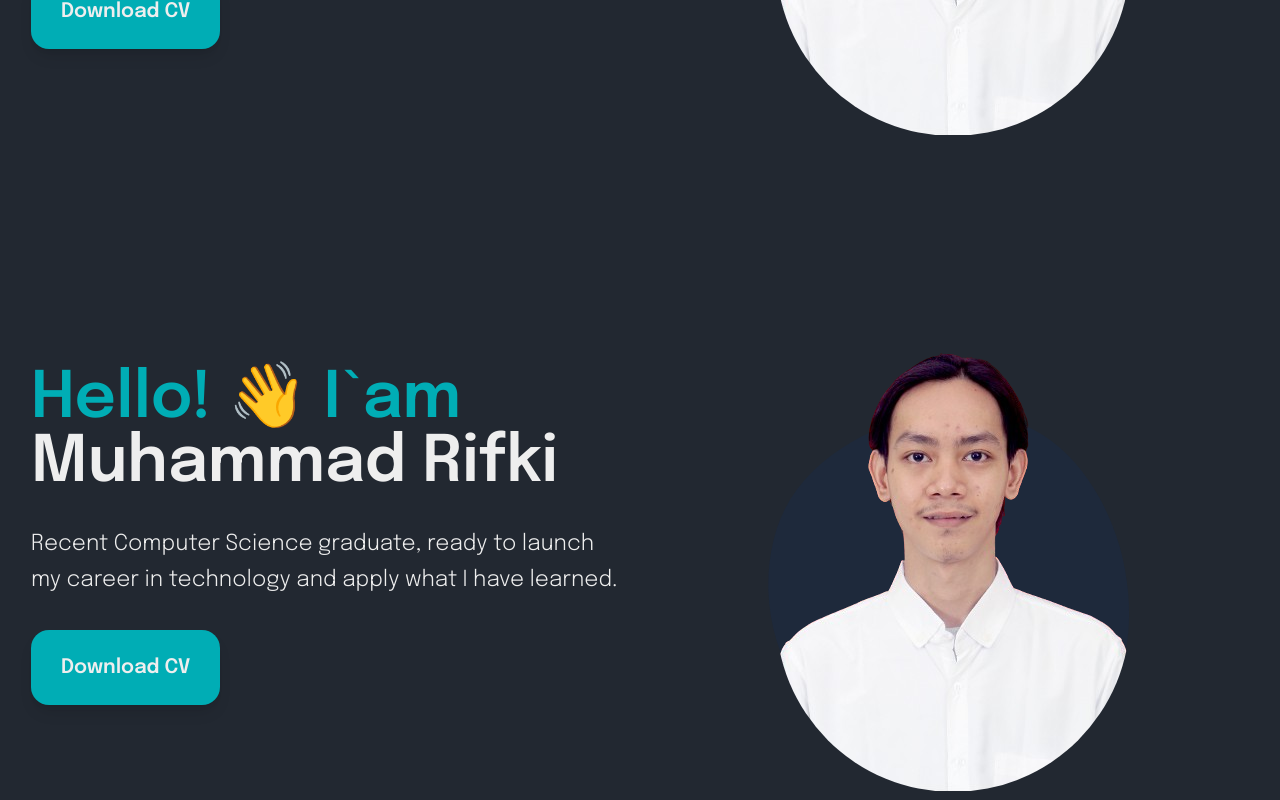
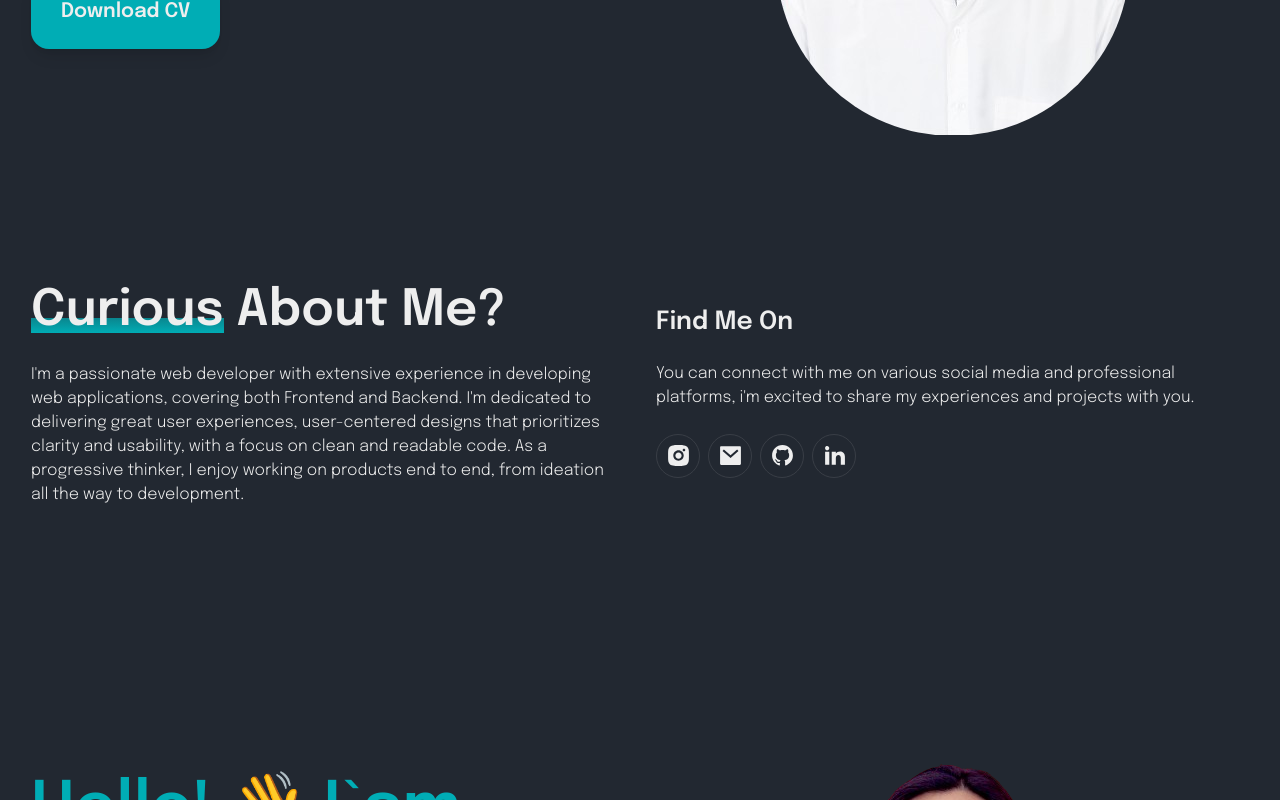
Before and after one commit to rifkibahrul/portofolio, a React (Vite) app: page / in a window 1280 px wide. Shown: the part 520-1320 px from the top of the page. Built offline with nearby package versions, Linux system fonts and the light colour scheme.

Commit message:
About Page

```diff
--- a/package.json
+++ b/package.json
@@ -13,7 +13,8 @@
     "@remixicon/react": "^4.6.0",
     "react": "^19.0.0",
     "react-dom": "^19.0.0",
-    "scrollreveal": "^4.0.9"
+    "scrollreveal": "^4.0.9",
+    "swiper": "^11.2.4"
   },
   "devDependencies": {
     "@eslint/js": "^9.19.0",
--- a/src/components/App.jsx
+++ b/src/components/App.jsx
@@ -1,5 +1,6 @@
 import Navbar from "./navbar/Navbar.jsx";
 import Hero from "./hero/Hero.jsx";
+import About from "./about/About.jsx";
 
 function App() {
     return (
@@ -7,7 +8,7 @@ function App() {
             <Navbar />
             <main className="max-w-[1920px] mx-auto overflow-hidden">
                 <Hero />
-                <Hero />
+                <About />
                 <Hero />
             </main>
         </>
--- /dev/null
+++ b/src/components/about/About.jsx
@@ -0,0 +1,20 @@
+import { RightAbout } from "./RightAbout";
+import { LeftAbout } from "./LeftAbout";
+
+function About() {
+    return (
+        <section id="about" className="relative z-20 pt-36">
+            <div className="container mx-auto">
+                <div className="flex flex-wrap">
+                    {/* Left Content */}
+                    <LeftAbout/>
+
+                    {/* Right Content */}
+                    <RightAbout/>
+                </div>
+            </div>
+        </section>
+    );
+}
+
+export default About;
--- /dev/null
+++ b/src/components/about/LeftAbout.jsx
@@ -0,0 +1,24 @@
+export function LeftAbout() {
+    return (
+        <div className="about__left w-full px-4 mb-10 lg:w-1/2">
+            {/* Header */}
+            <h2 className="h2 font-semibold max-w-lg mb-5 relative inline-block text-primary">
+                <span className="relative inline-block">
+                    <span className="relative z-10">Curious</span>
+                    <span className="absolute left-0 bottom-[15%] w-full h-[15px] bg-gradient-to-t from-accent to-accent/70 -z-10"></span>
+                </span>{" "}
+                About Me?
+            </h2>
+            {/* Description */}
+            <p className="text-base font-light max-w-xl">
+                I'm a passionate web developer with extensive experience in
+                developing web applications, covering both Frontend and Backend.
+                I'm dedicated to delivering great user experiences,
+                user-centered designs that prioritizes clarity and usability,
+                with a focus on clean and readable code. As a progressive
+                thinker, I enjoy working on products end to end, from ideation
+                all the way to development.
+            </p>
+        </div>
+    );
+}
--- /dev/null
+++ b/src/components/about/RightAbout.jsx
@@ -0,0 +1,50 @@
+import {
+    RiInstagramFill,
+    RiMailFill,
+    RiGithubFill,
+    RiLinkedinFill,
+} from "@remixicon/react";
+
+export function RightAbout() {
+    return (
+        <div className="about__right w-full px-4 lg:w-1/2">
+            {/* Header */}
+            <h3 className="h3 font-semibold text-primary mb-5 lg:pt-6">
+                Find Me On
+            </h3>
+            {/* Description */}
+            <p className="text-base text-primary font-light max-w-xl mb-6">
+                You can connect with me on various social media and professional
+                platforms, i'm excited to share my experiences and projects with
+                you.
+            </p>
+            {/* Icons */}
+            <div className="flex flex-row items-center gap-2">
+                <a
+                    href="https://www.instagram.com/rrifki11"
+                    target="_blank"
+                    className="border-icons"
+                >
+                    <RiInstagramFill className="about-icons" />
+                </a>
+                <a
+                    href="mailto:rifkibahrululum@gmail.com"
+                    target="_blank"
+                    className="border-icons"
+                >
+                    <RiMailFill className="about-icons" />
+                </a>
+                <a
+                    href="https://github.com/Rifki-aw"
+                    target="_blank"
+                    className="border-icons"
+                >
+                    <RiGithubFill className="about-icons" />
+                </a>
+                <a href="#" target="_blank" className="border-icons">
+                    <RiLinkedinFill className="about-icons" />
+                </a>
+            </div>
+        </div>
+    );
+}
--- a/src/index.css
+++ b/src/index.css
@@ -13,10 +13,10 @@
   color: rgba(255, 255, 255, 0.87);
   background-color: #242424; */
 
-    /* font-synthesis: none;
-  text-rendering: optimizeLegibility;
-  -webkit-font-smoothing: antialiased;
-  -moz-osx-font-smoothing: grayscale; */
+    font-synthesis: none;
+    text-rendering: optimizeLegibility;
+    -webkit-font-smoothing: antialiased;
+    -moz-osx-font-smoothing: grayscale;
 }
 
 body {
@@ -66,11 +66,19 @@ h5 {
 }
 
 .nav-links {
-    @apply text-lg font-bold duration-300
+    @apply text-lg font-bold duration-300;
 }
 
 .nav-links:hover {
-    @apply text-accent
+    @apply text-accent;
+}
+
+.about-icons {
+    @apply size-[25px];
+}
+
+.border-icons {
+    @apply w-11 h-11 border border-lighDark hover:bg-accent hover:text-lighDark rounded-full flex justify-center items-center;
 }
 
 /* a {
```
Also changed, not shown: 1 other file (tests, documents, lock files or other folders).
